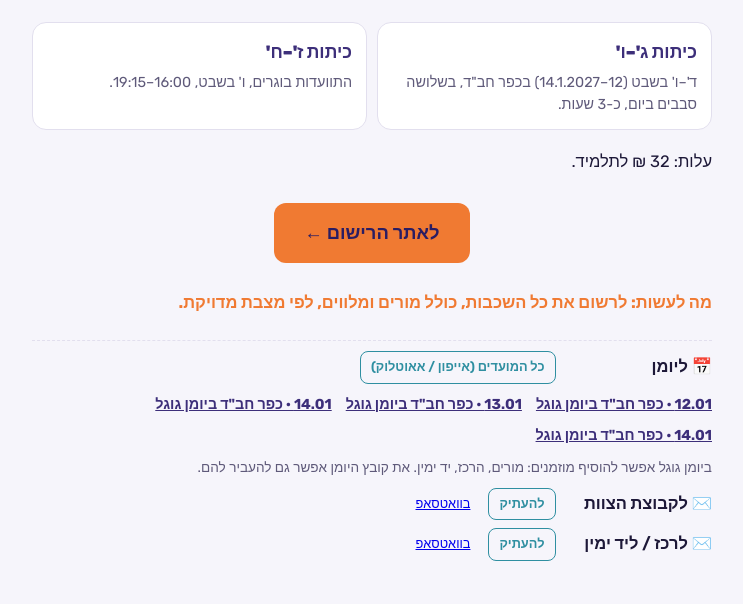
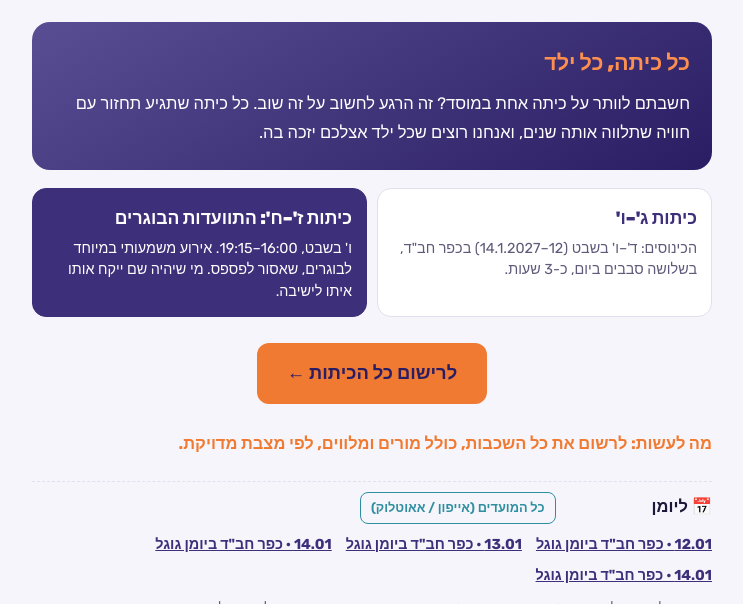
Before and after one commit to 5800654-max/igeret-behrava, a plain HTML site: page vayetze/source.html in a window 1280 px wide. Shown: the part 4851-5455 px from the top of the page, without its empty margins (268-1011 px from the left). Drawn offline with Linux system fonts and the light colour scheme.

Commit message:
Rewrite the Yud Shvat section: no cost, every class
Co-Authored-By: Claude Opus 5.5 <noreply@anthropic.com>
Claude-Session: https://claude.ai/code/session_01Uz7j8v3kdE6SpYAcXhAgPr

```diff
--- a/vayetze/source.html
+++ b/vayetze/source.html
@@ -354,19 +354,22 @@ input{font:inherit;font-size:16px;color:var(--ink);background:var(--bg);border:1
   <!-- Yud Shvat -->
   <section id="yudshvat" data-track="יו״ד שבט">
     <span class="tag"><b>"כבוד ותפארת"</b><span><i>הרחבה</i> בתפארת</span></span>
-    <h2>יו"ד שבט: אסור שיהיה ילד אחד שיפספס</h2>
-    <p>כינוסי יו"ד שבט של תלמידי הרשת הם הפקה בשווי <strong>שני מיליון ש"ח</strong>. זה ממש עוול שיהיה ילד אחד שלא יזכה להיות שם. וזה מה שמחכה לו:</p>
+    <h2>יו"ד שבט: חוויה של פעם בחיים, וכולם יהיו שם</h2>
+    <p>לכבוד יו"ד שבט מחכה לתלמידי הרשת <strong>הפקה בשווי של שני מיליון ש"ח</strong>. כל פרט בה נבנה כדי שכל ילד ייצא ממנה עם זיכרון לכל החיים, וחיבור עמוק לרבי.</p>
     <ol class="stations" aria-label="מה מחכה לתלמידים">
       <li><span>סדנת הכנה</span></li><li><span>כתיבת פ"נ והחלטה טובה</span></li><li><span>פארק 770</span></li><li><span>כניסה לחצרות קודשנו</span></li><li><span>הכינוס המרכזי באוהל הענק</span></li>
     </ol>
-    <p>ובנוסף: המיצג הענק במעלה 770, שבו יוצגו היוזמות של המוסדות ב"אבן מקיר תזעק", וסיפורי "כתר תורה" של תלמידים מהמוסדות על המסך. בכל כינוס ישתתפו כ-700 תלמידים ואנשי צוות, תחת הנושא "מלאה הארץ דעה את ה'".</p>
+    <p>ובנוסף: המיצג הענק במעלה 770, שבו יוצגו היוזמות של המוסדות ב"אבן מקיר תזעק", וסיפורי "כתר תורה" של תלמידי הרשת על המסך הגדול. אלפי תלמידים מכל הרשת, יחד, תחת הנושא "מלאה הארץ דעה את ה'".</p>
     <video controls playsinline preload="metadata" poster="/vayetze/media/yud-shvat.jpg" src="/vayetze/media/yud-shvat.mp4" style="width:100%;max-width:320px;aspect-ratio:9/16;border-radius:14px;background:#2a1d63;display:block;margin:6px auto" aria-label="סרטון כינוסי יו״ד שבט"></video>
+    <div class="panel" style="background:linear-gradient(150deg,#594e93,#2a1d63);border:none;color:#fff;gap:8px">
+      <p style="font-family:var(--display);font-weight:900;font-size:1.35rem;color:#ff8f4f;margin:0">כל כיתה, כל ילד</p>
+      <p style="margin:0">חשבתם לוותר על כיתה אחת במוסד? זה הרגע לחשוב על זה שוב. כל כיתה שתגיע תחזור עם חוויה שתלווה אותה שנים, ואנחנו רוצים שכל ילד אצלכם יזכה בה.</p>
+    </div>
     <div class="qkinds" role="list">
-      <div class="qk" role="listitem"><span class="n">כיתות ג'–ו'</span><p>ד'–ו' בשבט (12–14.1.2027) בכפר חב"ד, בשלושה סבבים ביום, כ-3 שעות.</p></div>
-      <div class="qk" role="listitem"><span class="n">כיתות ז'–ח'</span><p>התוועדות בוגרים, ו' בשבט, 16:00–19:15.</p></div>
+      <div class="qk" role="listitem"><span class="n">כיתות ג'–ו'</span><p>הכינוסים: ד'–ו' בשבט (12–14.1.2027) בכפר חב"ד, בשלושה סבבים ביום, כ-3 שעות.</p></div>
+      <div class="qk hard" role="listitem"><span class="n">כיתות ז'–ח': התוועדות הבוגרים</span><p>ו' בשבט, 16:00–19:15. אירוע משמעותי במיוחד לבוגרים, שאסור לפספס. מי שיהיה שם ייקח אותו איתו לישיבה.</p></div>
     </div>
-    <p>עלות: 32 ₪ לתלמיד.</p>
-    <p style="text-align:center;margin:8px 0"><a class="cta" data-link="יו״ד שבט: לאתר הרישום" href="https://bit.ly/YudShvatRishum" target="_blank" rel="noopener">לאתר הרישום ←</a></p>
+    <p style="text-align:center;margin:8px 0"><a class="cta" data-link="יו״ד שבט: לאתר הרישום" href="https://bit.ly/YudShvatRishum" target="_blank" rel="noopener">לרישום כל הכיתות ←</a></p>
     <p class="act">מה לעשות: לרשום את כל השכבות, כולל מורים ומלווים, לפי מצבת מדויקת.</p>
     <div class="kit" data-kit="yud"></div>
   </section>
@@ -525,8 +528,8 @@ input{font:inherit;font-size:16px;color:var(--ink);background:var(--bg);border:1
       msgs:[{to:"לרכז החינוך החברתי-חסידי",text:'שלום לרכז היקר!\nנפתחת תוכנית ההשתלמות וההכשרה לתפקיד הרכז: תוכנית ייחודית ומקצועית, שתהפוך את הרכז ממפיק אירועים למנהיג חברתי חסידי.\n\nימי ההכשרה, 11:00–19:00:\nשלישי, י"ב טבת (22.12) – מכללת שאנן\nחמישי, כ"ז שבט (4.2) – מכללת תלפיות\nשני, כ\' אדר ב\' (29.3) – כפר חב"ד\n\nנא לשריין ביומן כבר עכשיו.'},
             {to:"ליד ימין / למזכירות",text:'לתשומת לבך:\nרכז החינוך החברתי-חסידי ישתתף בהשתלמות והכשרה לתפקיד בימים:\nשלישי 22.12 · חמישי 4.2 · שני 29.3 (11:00–19:00)\n\nנא לשריין מילוי מקום לימים אלה כבר עכשיו, ולדווח על ההיעדרות כהשתלמות בשכר.'}]},
     yud:{events:[D(2027,1,12,null,null,'כינוסי יו"ד שבט של הרשת (כיתות ג\'–ו\')','כפר חב"ד',"ד' שבט. לפי שעת הסבב של המוסד"),D(2027,1,13,null,null,'כינוסי יו"ד שבט של הרשת (כיתות ג\'–ו\')','כפר חב"ד',"ה' שבט. לפי שעת הסבב של המוסד"),D(2027,1,14,null,null,'כינוסי יו"ד שבט של הרשת (כיתות ג\'–ו\')','כפר חב"ד',"ו' שבט. לפי שעת הסבב של המוסד"),D(2027,1,14,16,19.25,'התוועדות בוגרים, יו"ד שבט (כיתות ז\'–ח\')','כפר חב"ד')],
-      msgs:[{to:"לקבוצת הצוות",text:'צוות יקר!\nכינוסי יו"ד שבט של הרשת בכפר חב"ד: הפקה ענקית, ואף ילד לא צריך לפספס אותה.\nכיתות ג\'–ו\': ד\'–ו\' בשבט (12–14.1), לפי שעת הסבב שלנו.\nכיתות ז\'–ח\': התוועדות בוגרים, ו\' בשבט (14.1), 16:00–19:15.\nנא לשריין ביומן.'},
-            {to:"לרכז / ליד ימין",text:'לקראת כינוסי יו"ד שבט של הרשת (ד\'–ו\' בשבט, 12–14.1, כפר חב"ד):\n1. להשלים רישום של כל השכבות, כולל מורים ומלווים, לפי מצבת מדויקת: https://bit.ly/YudShvatRishum\n2. עלות: 32 ₪ לתלמיד.\n3. להזמין הסעות לפי שעות הסבב. אי אפשר לצאת באמצע הכינוס.'}]},
+      msgs:[{to:"לקבוצת הצוות",text:'צוות יקר!\nכינוסי יו"ד שבט של הרשת בכפר חב"ד: הפקה בשווי שני מיליון ש"ח, חוויה של פעם בחיים, וכולם יהיו שם. אנחנו רוצים שכל ילד אצלנו יזכה בה.\nכיתות ג\'–ו\': ד\'–ו\' בשבט (12–14.1), לפי שעת הסבב שלנו.\nכיתות ז\'–ח\': התוועדות בוגרים, ו\' בשבט (14.1), 16:00–19:15.\nנא לשריין ביומן.'},
+            {to:"לרכז / ליד ימין",text:'לקראת כינוסי יו"ד שבט של הרשת (ד\'–ו\' בשבט, 12–14.1, כפר חב"ד):\n1. להשלים רישום של כל השכבות, כולל מורים ומלווים, לפי מצבת מדויקת: https://bit.ly/YudShvatRishum\n2. להזמין הסעות לפי שעות הסבב. אי אפשר לצאת באמצע הכינוס.'}]},
     calendar:{events:[],msgs:[]}
   };
   KITS.calendar.events=[].concat([D(2026,11,22,null,null,'פתיחת שבוע החסידות הארצי "אורייתא" (עד י"ט כסלו)','',"עמוד התוכן: https://nerot.mbakodesh.org.il/program/אורייתא")],KITS.tomchei.events,[D(2026,11,26,null,null,'מפגש מנהלי הרשת בצפון','',"תוכנית ייחודית, והסודיות משתלמת")]);
```
Also changed, not shown: vayetze/body.html (+12 -9 lines), vayetze/index.html (+12 -9 lines).
